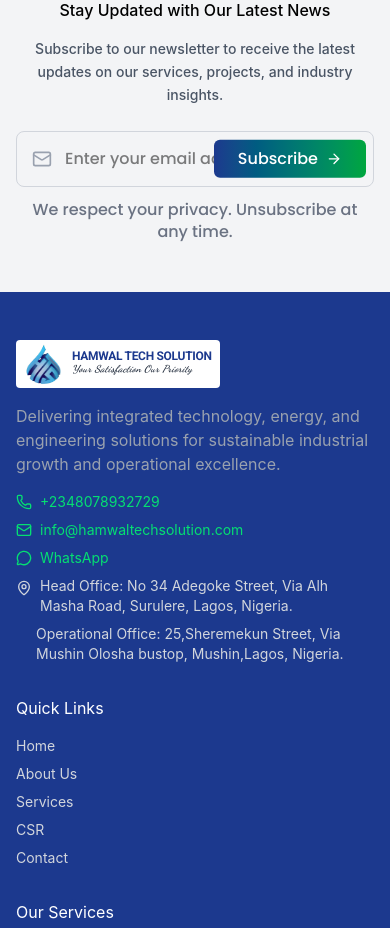
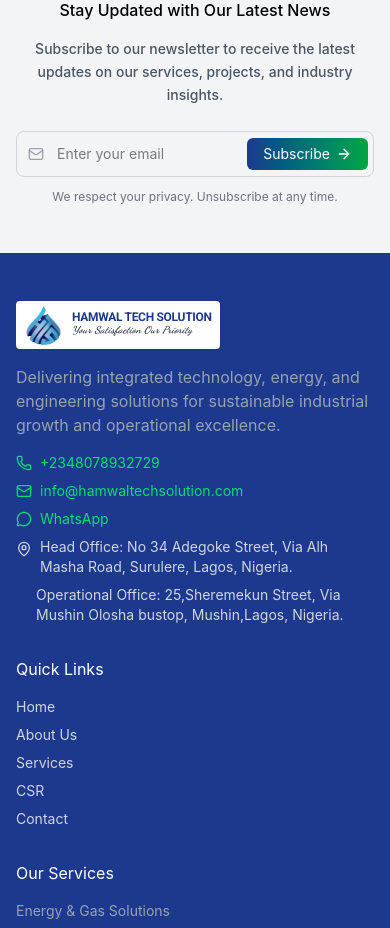
Before and after one commit to JoshDan2468/hamwaltechsolution_siter, a React (Vite) app: page / in a window 390 px wide. Shown: the part 6120-7048 px from the top of the page. Built offline with nearby package versions, Linux system fonts and the light colour scheme.

Commit message:
Making the news letter form responsive on mobile

```diff
--- a/src/components/NewsletterSignup.tsx
+++ b/src/components/NewsletterSignup.tsx
@@ -41,33 +41,70 @@ export function NewsletterSignup() {
           </div>
         </motion.div>
       ) : (
-        <form onSubmit={handleSubmit} className='relative'>
+        <form onSubmit={handleSubmit} className='relative w-full'>
           <div className='relative'>
-            <Mail className='absolute left-4 top-1/2 -translate-y-1/2 w-5 h-5 text-gray-400' />
+            {/* Icon */}
+            <Mail
+              className='
+      absolute
+      left-3
+      top-1/2
+      -translate-y-1/2
+      w-4 h-4
+      sm:w-5 sm:h-5
+      text-gray-400
+    '
+            />
+
+            {/* Input */}
             <input
               type='email'
               value={email}
               onChange={(e) => setEmail(e.target.value)}
-              placeholder='Enter your email address'
+              placeholder='Enter your email'
               required
-              className='w-full pl-12 pr-32 py-4 rounded-lg border border-gray-300 focus:border-green-600 focus:ring-2 focus:ring-green-600 focus:ring-opacity-20 outline-none transition-all'
-              style={{
-                fontSize: "1rem",
-                lineHeight: "1.4",
-                fontFamily: "Poppins, sans-serif",
-                fontWeight: "500",
-              }}
+              className='
+        w-full
+        pl-10
+        pr-28
+        py-3
+        sm:pl-12
+        sm:pr-32
+        sm:py-4
+        text-sm
+        sm:text-base
+        rounded-lg
+        border border-gray-300
+        focus:border-green-600
+        focus:ring-2 focus:ring-green-600/20
+        outline-none
+        transition-all
+        font-poppins
+      '
             />
+
+            {/* Button */}
             <button
               type='submit'
               disabled={loading}
-              className='absolute right-2 top-1/2 -translate-y-1/2 bg-linear-to-r from-blue-900 to-green-600 text-white px-6 py-2 rounded-md hover:shadow-lg transition-shadow disabled:opacity-50 flex items-center gap-2'
-              style={{
-                fontSize: "1rem",
-                lineHeight: "1.4",
-                fontFamily: "Poppins, sans-serif",
-                fontWeight: "500",
-              }}
+              className='
+        absolute
+        right-1.5
+        top-1/2
+        -translate-y-1/2
+        px-4 py-1.5
+        sm:px-6 sm:py-2
+        text-sm
+        sm:text-base
+        bg-linear-to-r from-blue-900 to-green-600
+        text-white
+        rounded-md
+        hover:shadow-lg
+        transition-shadow
+        disabled:opacity-50
+        flex items-center gap-1.5
+        font-poppins
+      '
             >
               {loading ? (
                 "Subscribing..."
@@ -79,14 +116,17 @@ export function NewsletterSignup() {
               )}
             </button>
           </div>
+
+          {/* Helper text */}
           <p
-            className='text-sm text-gray-500 mt-3 text-center'
-            style={{
-              fontSize: "1rem",
-              lineHeight: "1.4",
-              fontFamily: "Poppins, sans-serif",
-              fontWeight: "500",
-            }}
+            className='
+      mt-3
+      text-xs
+      sm:text-sm
+      text-gray-500
+      text-center
+      font-poppins
+    '
           >
             We respect your privacy. Unsubscribe at any time.
           </p>
```
